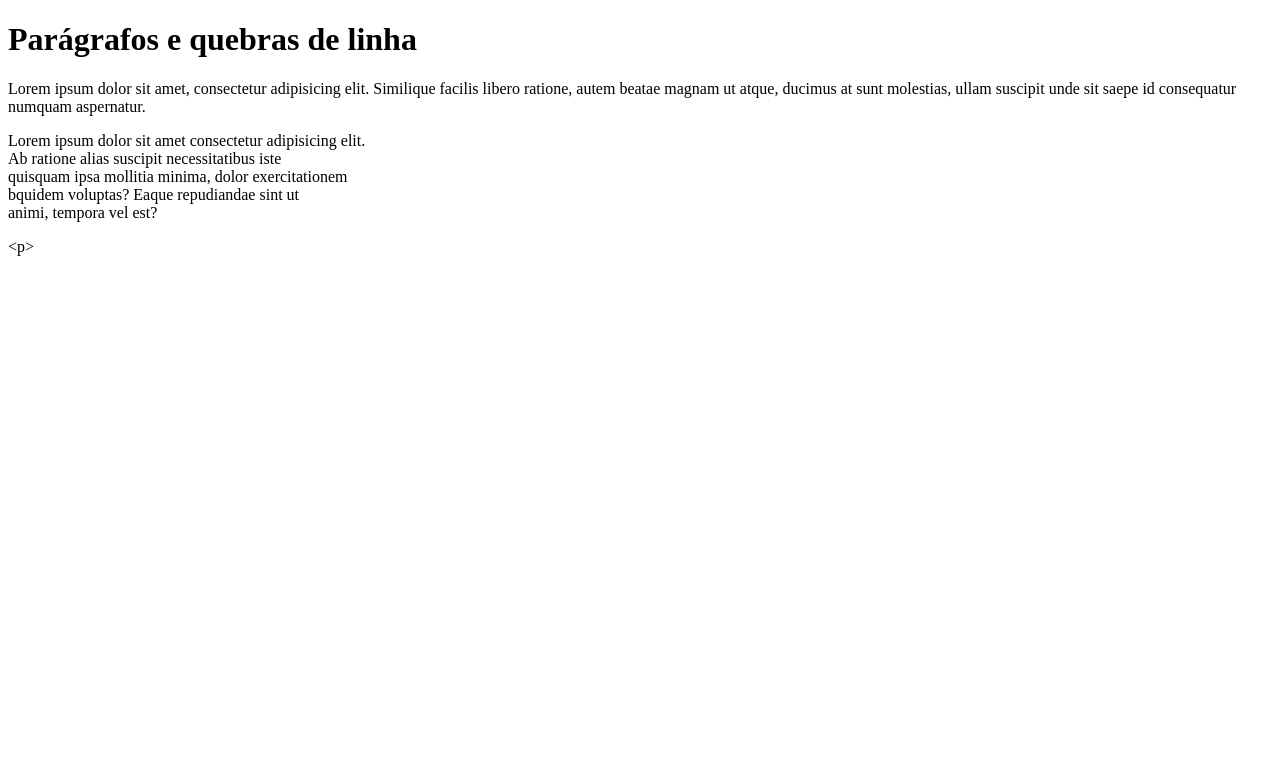
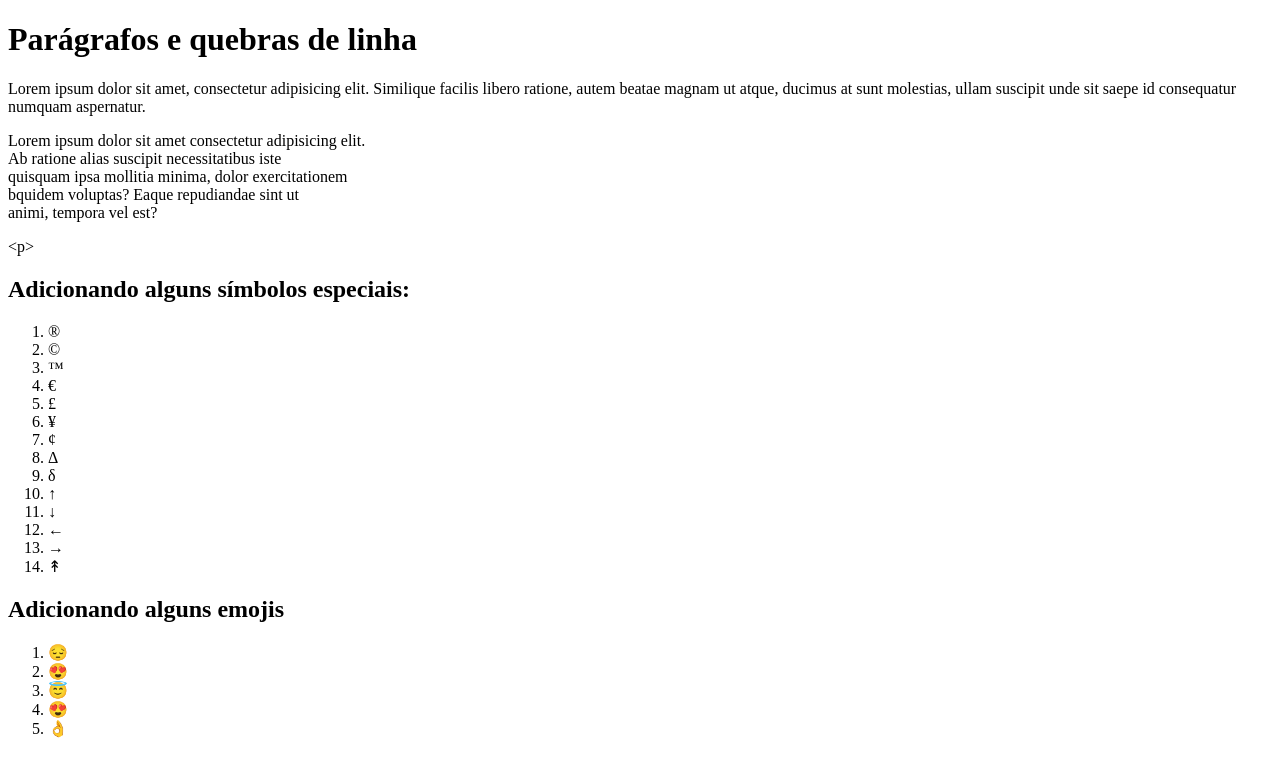
Before and after one commit to Shintanuies/HTML-CSS, a plain HTML site: page ex002/index.html in a window 1280 px wide. Drawn offline with Linux system fonts and the light colour scheme.

```diff
--- a/ex002/index.html
+++ b/ex002/index.html
@@ -11,6 +11,32 @@
     <p>Lorem ipsum dolor sit amet, consectetur adipisicing elit. Similique facilis libero ratione, autem beatae magnam ut atque, ducimus at sunt molestias, ullam suscipit unde sit saepe id consequatur numquam aspernatur.</p>
 
     <p>Lorem ipsum dolor sit amet consectetur adipisicing elit. <br> Ab ratione alias suscipit necessitatibus iste <br> quisquam ipsa mollitia minima, dolor exercitationem <br> bquidem voluptas? Eaque repudiandae sint ut <br> animi, tempora vel est?</p>
-    &lt;p&gt;
+    &lt;p&gt; <!-- LESS THAN GREATE THAN-->
+
+    <h2>Adicionando alguns símbolos especiais:</h2>
+    <ol>
+        <li>&reg;</li>
+        <li>&copy;</li>
+        <li>&trade;</li>
+        <li>&euro;</li>
+        <li>&pound;</li>
+        <li>&yen;</li>
+        <li>&cent;</li>
+        <li>&Delta;</li>
+        <li>&delta;</li>
+        <li>&uarr;</li>
+        <li>&darr;</li>
+        <li>&larr;</li>
+        <li>&rarr;</li>
+        <li>&Uarr;</li>
+    </ol>
+    <h2>Adicionando alguns emojis</h2>
+    <ol>
+        <li>&#x1F614</li>
+        <li>&#x1F60D</li>
+        <li>&#x1F607</li>
+        <li>&#x1F60D</li>
+        <li>&#x1F44C</li>
+    </ol>
 </body>
 </html>
```
Also changed, not shown: 1 other file.
